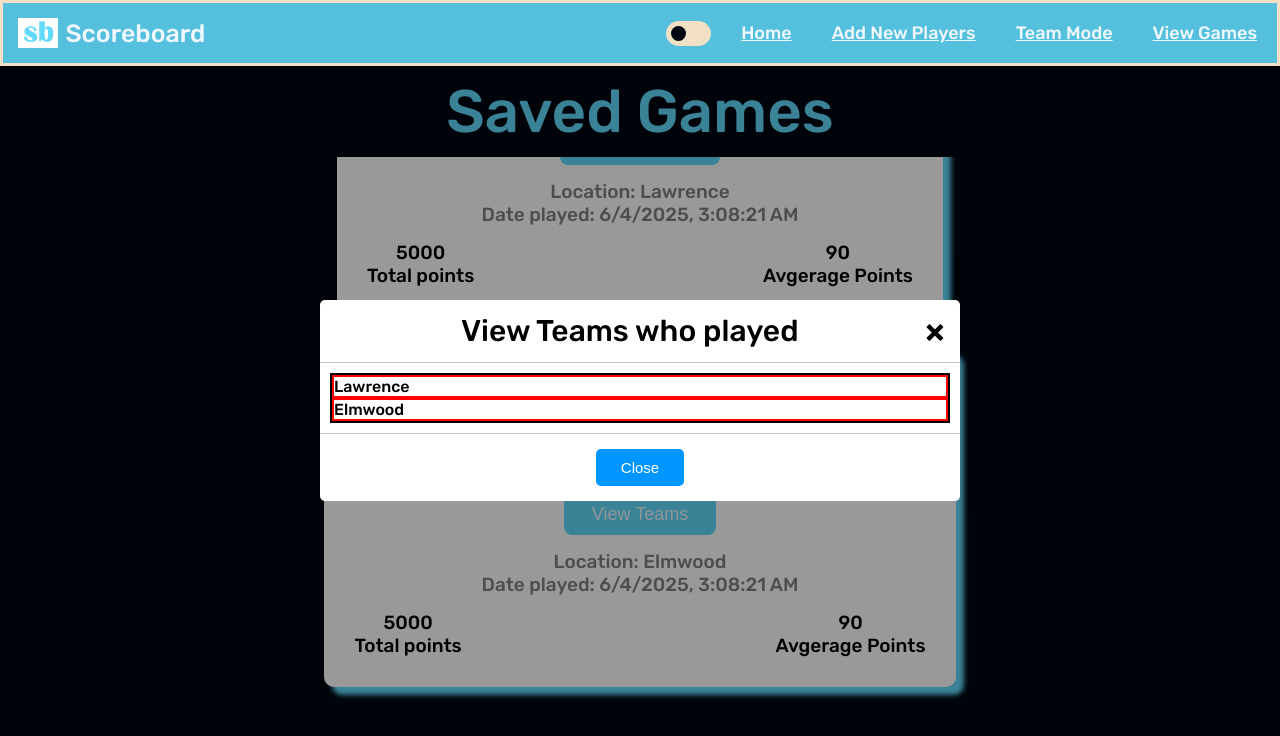
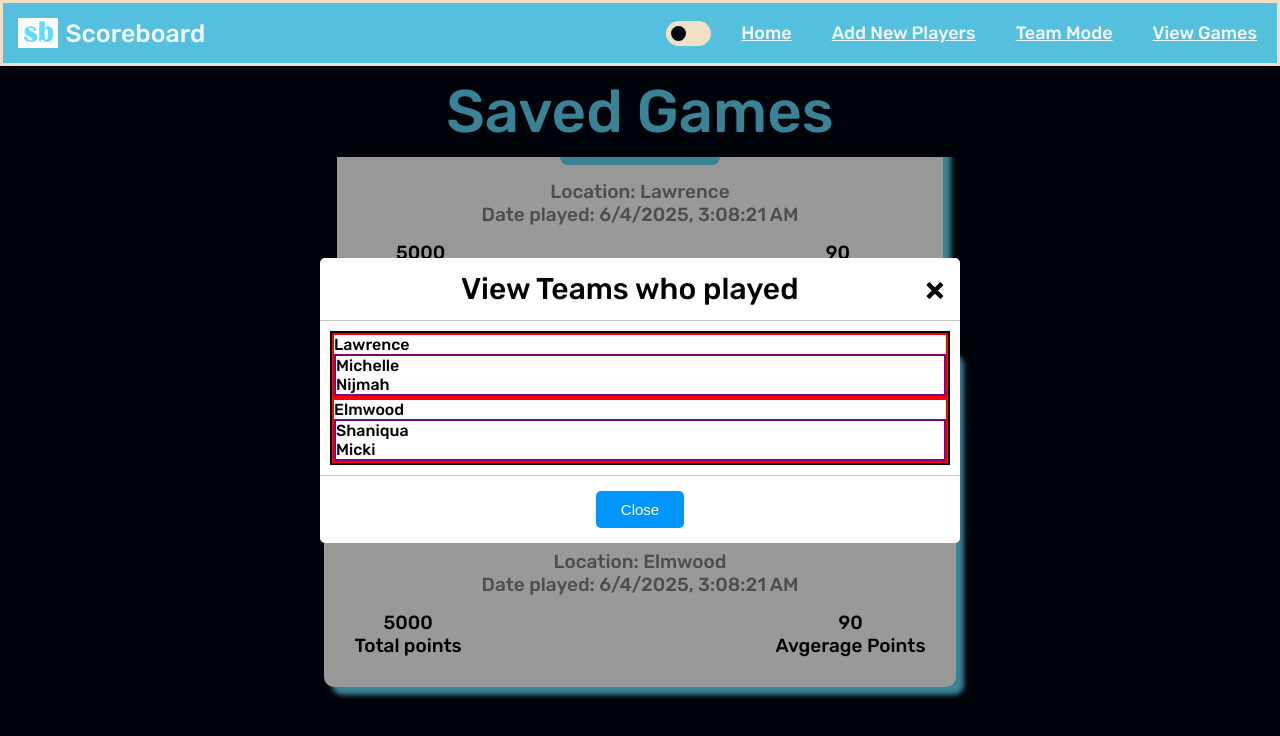
Before and after one commit to darienmiller88/DigitalScoreBoard, a Vue app in the folder client/: page /view-games in a window 1280 px wide. Both pictures are taken after a click on the button "View Teams". Shown: the top 736 px of the page. Built offline with nearby package versions, Linux system fonts and the light colour scheme; no server answers; a web font is replaced by a local one.

Commit message:
feat: added some styling to teams, will finish later

```diff
--- a/client/src/components/ViewSavedGameTeams/ViewSavedGameTeams.vue
+++ b/client/src/components/ViewSavedGameTeams/ViewSavedGameTeams.vue
@@ -11,7 +11,11 @@
         <div class="team" v-for="team in props.teamsInSavedGame">
             {{ team.team_name }}
 
-
+            <div class="players">
+                <div class="player" v-for="player in team.players">
+                    {{ player }}
+                </div>
+            </div>
         </div>
     </div>
 </template>
@@ -22,6 +26,14 @@
 
         .team{
             border: 2px solid red;
+
+            .players{
+                border: 2px solid purple;
+
+                .player{
+
+                }
+            }
         }
     }
 </style>
```
